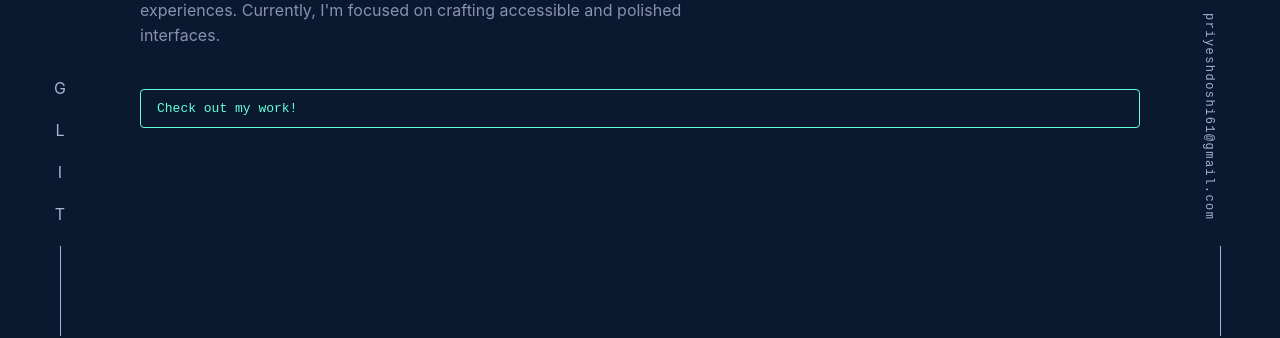
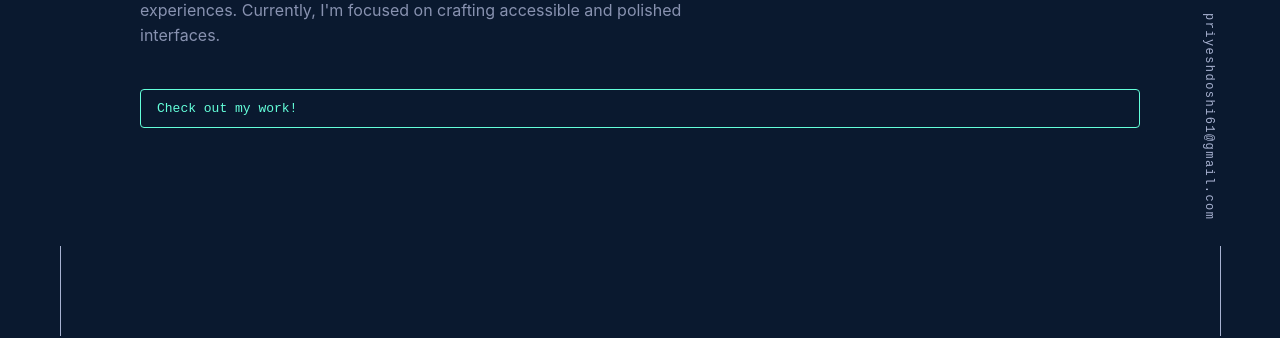
Before and after one commit to Priyesh1994/portfolio, a Next.js app: page / in a window 1280 px wide. Shown: the part 464-802 px from the top of the page. Built offline with nearby package versions, Linux system fonts and the light colour scheme.

Commit message:
Replace social rail initials with animated social handles

```diff
--- a/app/components/social-rail.tsx
+++ b/app/components/social-rail.tsx
@@ -1,13 +1,37 @@
+import type { CSSProperties } from 'react';
 import { socialLinks } from '@/app/data/site';
+
+function getSocialHandle(href: string) {
+  try {
+    const url = new URL(href);
+    const path = url.pathname.replace(/\/$/, '');
+    const segment = path.split('/').filter(Boolean).at(-1);
+
+    if (!segment) {
+      return url.hostname.replace('www.', '');
+    }
+
+    return segment.startsWith('@') ? segment : `@${segment}`;
+  } catch {
+    return href;
+  }
+}
 
 export function SocialRail() {
   return (
     <aside className="left-rail" aria-label="Social links">
       <ul>
-        {socialLinks.map(link => (
+        {socialLinks.map((link, index) => (
           <li key={link.label}>
-            <a href={link.href} target="_blank" rel="noreferrer">
-              {link.label[0]}
+            <a
+              href={link.href}
+              target="_blank"
+              rel="noreferrer"
+              className="social-login"
+              style={{ '--stagger-order': index } as CSSProperties}
+              aria-label={`${link.label} profile`}
+            >
+              {getSocialHandle(link.href)}
             </a>
           </li>
         ))}
--- a/app/globals.css
+++ b/app/globals.css
@@ -438,6 +438,23 @@ footer {
   margin: 0;
   list-style: none;
 }
+
+.social-login {
+  display: inline-block;
+  font-family: var(--font-mono);
+  font-size: 12px;
+  letter-spacing: 0.05em;
+  transition: transform 0.25s ease, color 0.25s ease;
+  opacity: 0;
+  animation: social-login-reveal 0.5s ease forwards;
+  animation-delay: calc(var(--stagger-order) * 0.08s);
+}
+
+.social-login:hover {
+  color: var(--green);
+  transform: translateY(-3px);
+}
+
 .left-rail::after,
 .right-rail::after {
   content: "";
@@ -446,6 +463,18 @@ footer {
   height: 90px;
   margin: 20px auto 0;
   background: var(--light-slate);
+}
+
+@keyframes social-login-reveal {
+  from {
+    opacity: 0;
+    transform: translateY(10px);
+  }
+
+  to {
+    opacity: 1;
+    transform: translateY(0);
+  }
 }
 
 .right-rail {
```
